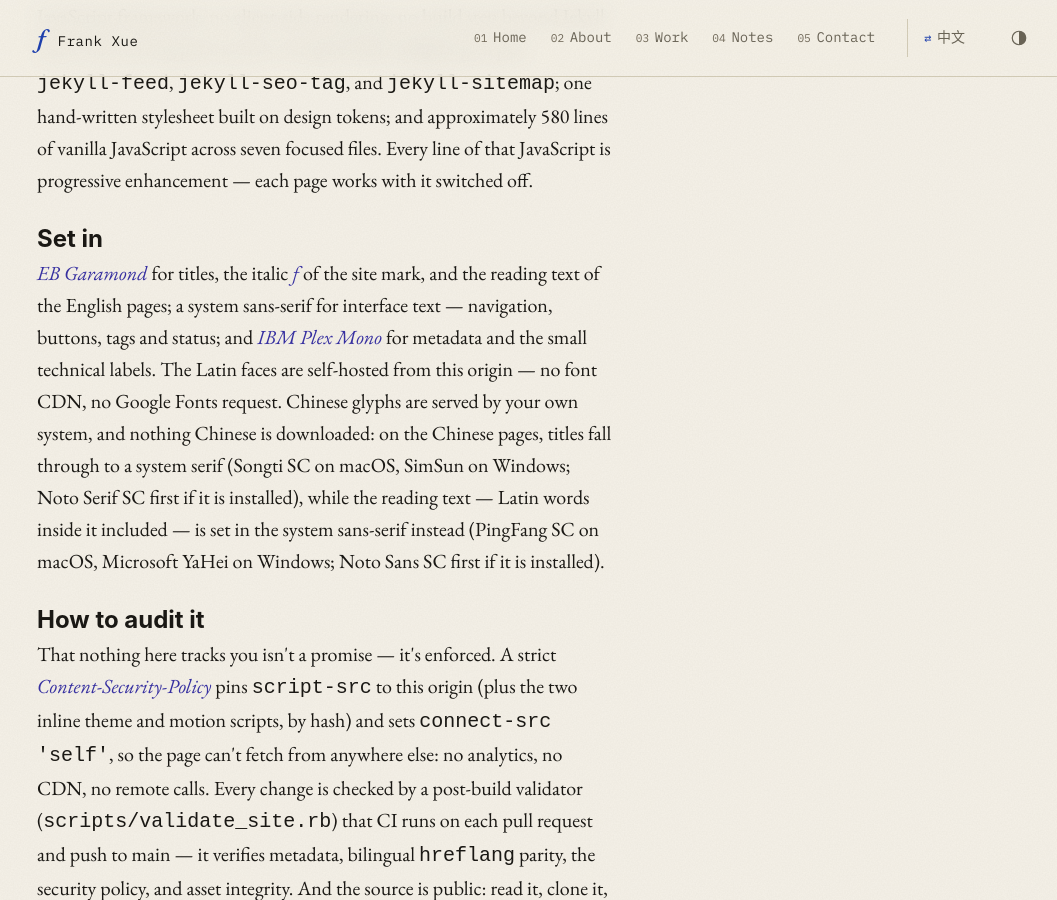
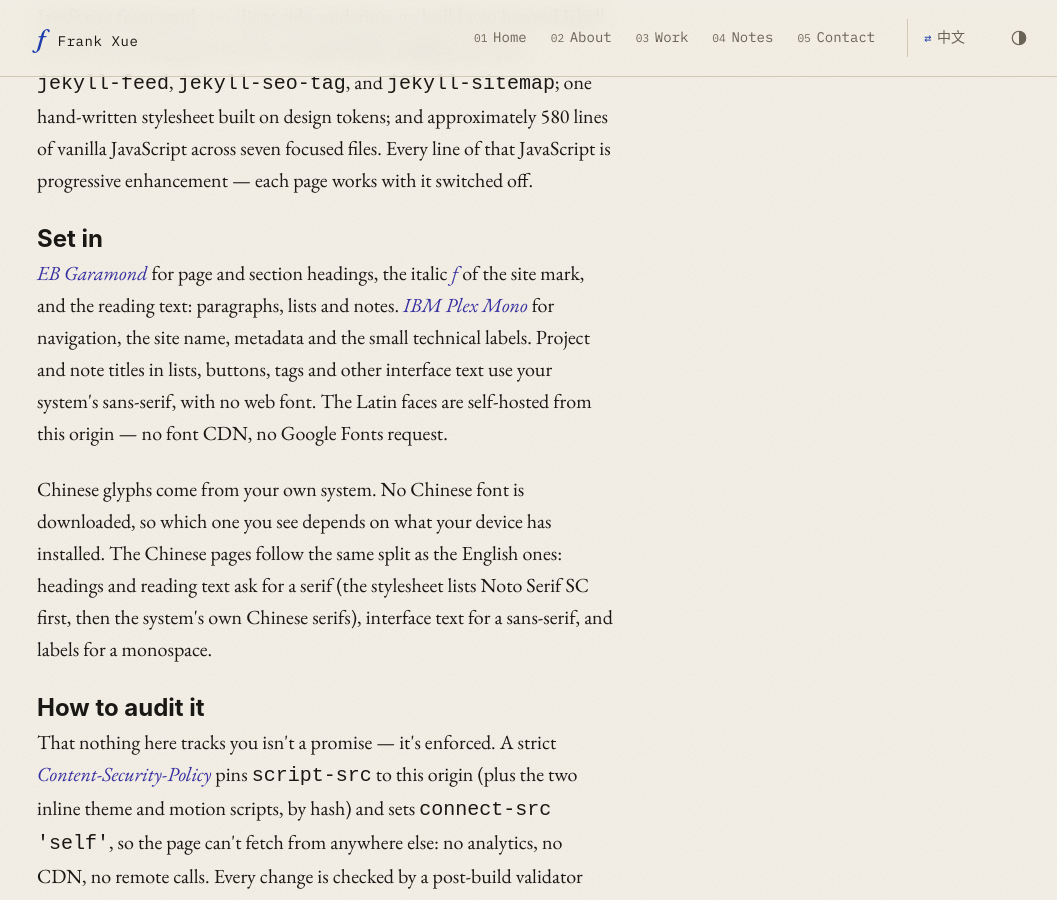
Before and after one commit to frankxue831/frankxue831.github.io, a Jekyll site: the page built from colophon.html, in a window 1280 px wide and 900 px high, scrolled down 515 px. Shown: the whole window, without its empty margins (101-1158 px from the left). Built offline with Jekyll 4.4.1, drawn with Linux system fonts in a browser that asks for light colours.

Commit message:
content(colophon): describe the type stacks main uses after #133 (EN/ZH)

```diff
--- a/colophon.html
+++ b/colophon.html
@@ -35,18 +35,21 @@ alternate: /zh/colophon/
 
         <h2>Set in</h2>
         <p>
-            <em>EB Garamond</em> for titles, the italic <em>f</em> of the site
-            mark, and the reading text of the English pages; a system
-            sans-serif for interface text — navigation, buttons, tags and
-            status; and <em>IBM Plex Mono</em> for metadata and the small
-            technical labels. The Latin faces are self-hosted from this origin —
-            no font CDN, no Google Fonts request. Chinese glyphs are served by
-            your own system, and nothing Chinese is downloaded: on the Chinese
-            pages, titles fall through to a system serif (Songti SC on macOS,
-            SimSun on Windows; Noto Serif SC first if it is installed), while
-            the reading text — Latin words inside it included — is set in the
-            system sans-serif instead (PingFang SC on macOS, Microsoft YaHei on
-            Windows; Noto Sans SC first if it is installed).
+            <em>EB Garamond</em> for page and section headings, the italic
+            <em>f</em> of the site mark, and the reading text: paragraphs,
+            lists and notes. <em>IBM Plex Mono</em> for navigation, the site
+            name, metadata and the small technical labels. Project and note
+            titles in lists, buttons, tags and other interface text use your
+            system's sans-serif, with no web font. The Latin faces are
+            self-hosted from this origin — no font CDN, no Google Fonts request.
+        </p>
+        <p>
+            Chinese glyphs come from your own system. No Chinese font is
+            downloaded, so which one you see depends on what your device has
+            installed. The Chinese pages follow the same split as the English
+            ones: headings and reading text ask for a serif (the stylesheet
+            lists Noto Serif SC first, then the system's own Chinese serifs),
+            interface text for a sans-serif, and labels for a monospace.
         </p>
 
         <h2>How to audit it</h2>
--- a/zh/colophon.html
+++ b/zh/colophon.html
@@ -30,10 +30,10 @@ alternate: /colophon/
 
         <h2>字体</h2>
         <p>
-            标题、站标里的斜体 <em>f</em> 和英文页面的正文用 <em>EB Garamond</em>；界面文字——导航、按钮、标签和状态——用系统无衬线体；元数据和小号技术标签用 <em>IBM Plex Mono</em>。
+            页面标题和章节标题、站标里的斜体 <em>f</em>，以及段落、列表和笔记这些正文，用 <em>EB Garamond</em>；导航、站名、元数据和小号技术标签用 <em>IBM Plex Mono</em>；列表里的项目和笔记标题、按钮、标签等界面文字用你系统里的无衬线体，不下载网络字体。拉丁字体都自托管在本站——不走字体 CDN，不向 Google Fonts 发请求。
         </p>
         <p>
-            拉丁字体都自托管在本站——不走字体 CDN，不向 Google Fonts 发请求。中文字形由你自己的系统提供，不会下载任何中文字体：中文页面的标题回退到系统衬线体（macOS 上是宋体-简 Songti SC，Windows 上是中易宋体 SimSun；若本机装有 Noto Serif SC 则优先用它），正文——连同其中夹杂的拉丁字母——则改用系统无衬线体（macOS 上是苹方 PingFang SC，Windows 上是微软雅黑 Microsoft YaHei；若本机装有 Noto Sans SC 则优先用它）。
+            中文字形由你自己的系统提供。本站不下载任何中文字体，所以具体显示哪一款，取决于你的设备装了什么。中文页面和英文页面的分工一样：标题和正文用衬线体（样式表里排第一的是 Noto Serif SC，没有的话就用系统自带的中文衬线体），界面文字用无衬线体，标签用等宽字体。
         </p>
 
         <h2>如何核对</h2>
```
Also changed, not shown: scripts/validate_site.rb (+10 -9 lines).
